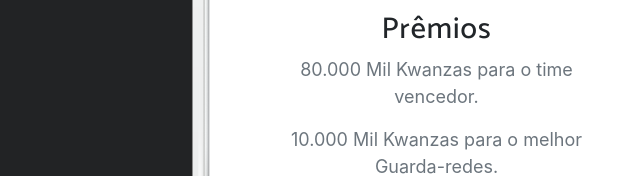
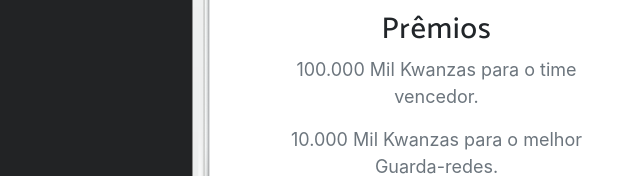
Before and after one commit to Torneio-de-penaltis/TP-AO, a website with bundled scripts: page index.html in a window 1280 px wide. Shown: the part 2484-2660 px from the top of the page, 211-851 px from the left. Built offline with nearby package versions, Linux system fonts and the light colour scheme; a script that the page names is missing; a web font is replaced by a local one.

Commit message:
Update index.html

```diff
--- a/index.html
+++ b/index.html
@@ -156,7 +156,7 @@
                 <div class="feature-item">
                   <i class="icon-present text-primary"></i>
                   <h3>Prêmios</h3>
-				  <p class="text-muted">80.000 Mil Kwanzas para o time vencedor.</p>
+				  <p class="text-muted">100.000 Mil Kwanzas para o time vencedor.</p>
 				  <p class="text-muted">10.000 Mil Kwanzas para o melhor Guarda-redes.</p>
 				  <p class="text-muted">10.000 Mil Kwanzas para o melhor marcador.</p>
 			          <p class="text-muted">Bolsa para testar no Interclube.</p>
```
